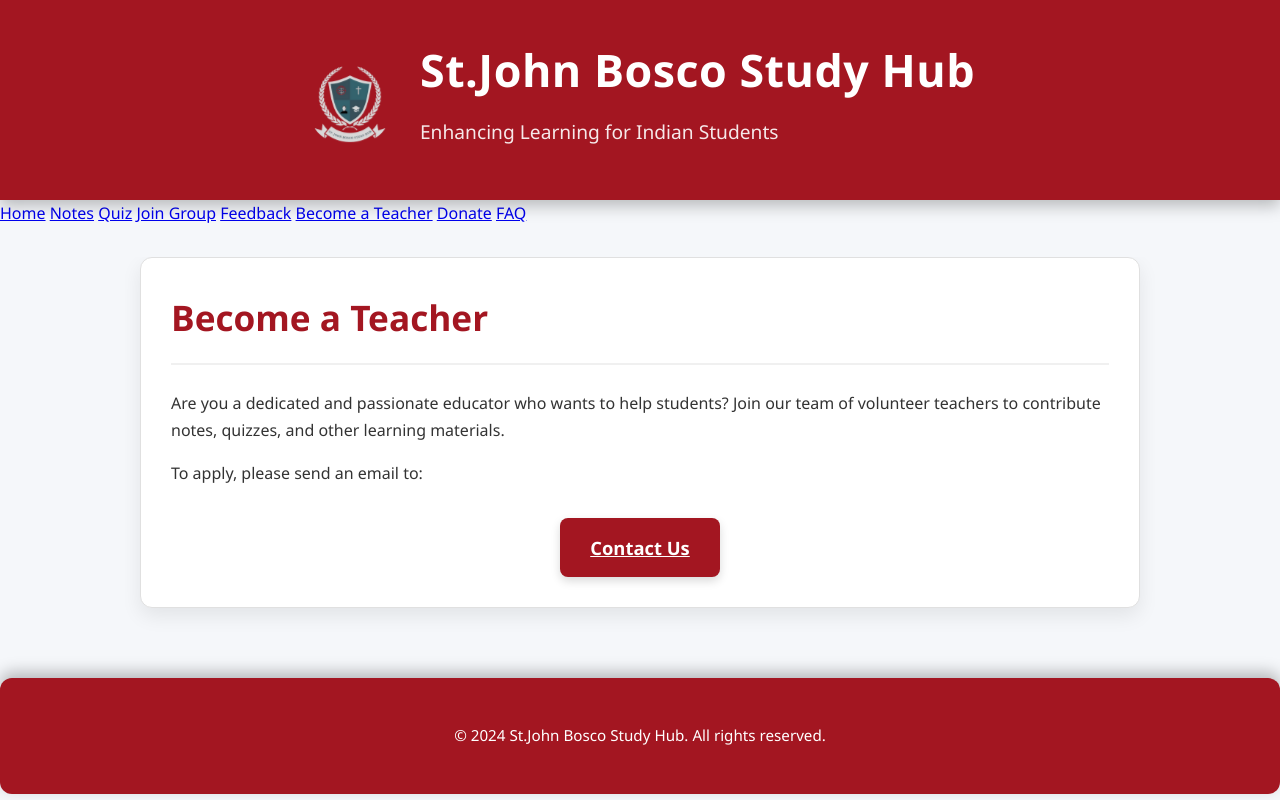
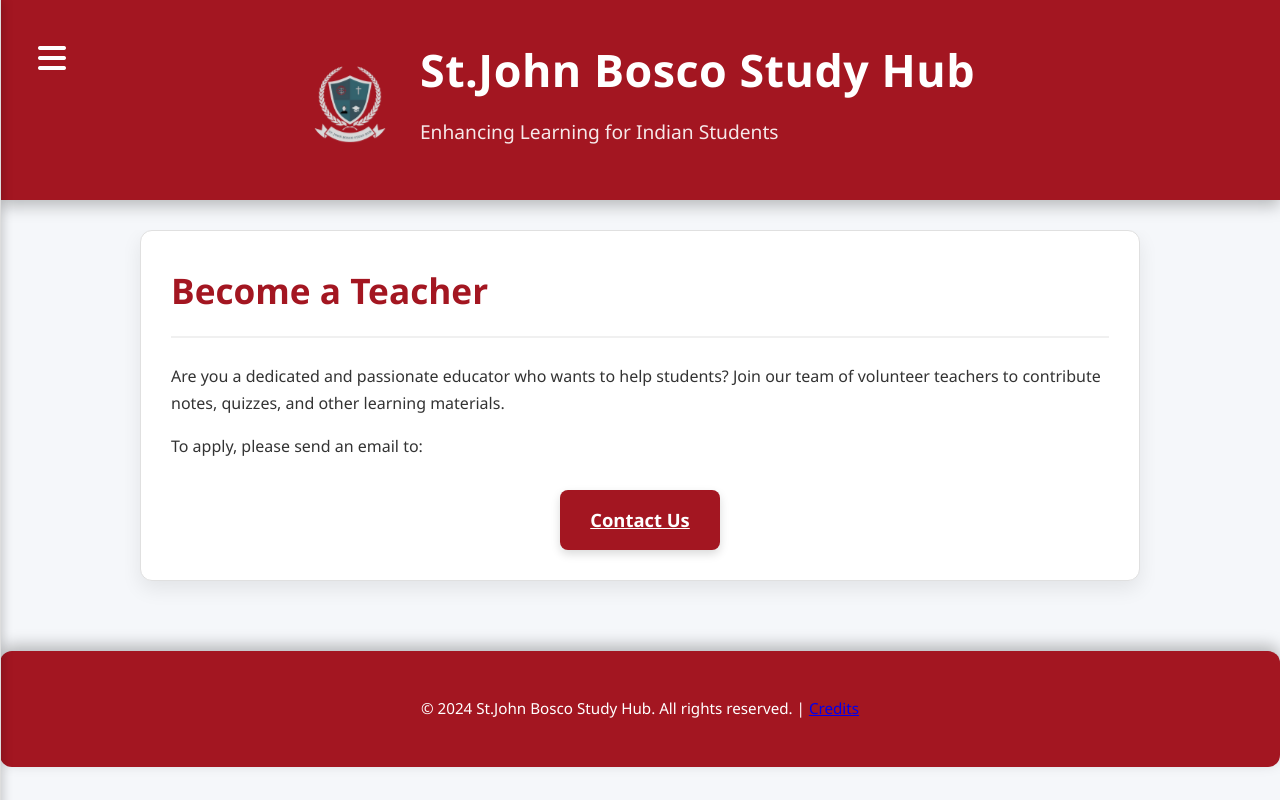
Before and after one commit to coolcoder282702/1.6, a plain HTML site: page teacher.html in a window 1280 px wide. Drawn offline with Linux system fonts and the light colour scheme.

Commit message:
Update teacher.html

```diff
--- a/teacher.html
+++ b/teacher.html
@@ -5,6 +5,7 @@
     <meta name="viewport" content="width=device-width, initial-scale=1.0">
     <title>Become a Teacher - SJKT DLP</title>
     <link rel="stylesheet" href="style.css">
+    <link rel="stylesheet" href="https://cdnjs.cloudflare.com/ajax/libs/font-awesome/6.0.0-beta3/css/all.min.css">
 </head>
 <body>
     <header>
@@ -15,31 +16,36 @@
                 <p>Enhancing Learning for Indian Students</p>
             </div>
         </div>
+        <button class="hamburger" onclick="toggleNav()">
+            <i class="fas fa-bars"></i>
+        </button>
     </header>
 
-    <nav>
-        <a href="index.html">Home</a>
-        <a href="notes.html">Notes</a>
-        <a href="quiz.html">Quiz</a>
-        <a href="group.html">Join Group</a>
-        <a href="feedback.html">Feedback</a>
-        <a href="teacher.html">Become a Teacher</a>
-        <a href="donate.html">Donate</a>
-        <a href="faq.html">FAQ</a>
+    <nav class="side-nav" id="sideNav">
+        <a href="index.html"style="color:#A31621;">Home</a>
+        <a href="notes.html"style="color:#A31621;">Notes</a>
+        <a href="quiz.html"style="color:#A31621;">Quiz</a>
+        <a href="group.html"style="color:#A31621;">Join Group</a>
+        <a href="feedback.html"style="color:#A31621;">Feedback</a>
+        <a href="teacher.html"style="color:#A31621;">Become a Teacher</a>
+        <a href="donate.html"style="color:#A31621;">Donate</a>
+        <a href="faq.html"style="color:#A31621;">FAQ</a>
+        <a href="credits.html"style="color:#A31621;">Credits</a>
     </nav>
+    <div class="overlay" onclick="toggleNav()"></div>
 
     <div class="container">
         <section id="teacher">
             <h2>Become a Teacher</h2>
             <p>Are you a dedicated and passionate educator who wants to help students? Join our team of volunteer teachers to contribute notes, quizzes, and other learning materials.</p>
             <p>To apply, please send an email to:</p>
-            <a href="stjohnboscostudyhub@gmail.com" class="teacher-button">Contact Us</a>
+            <a href="mailto:stjohnboscostudyhub@gmail.com" class="teacher-button">Contact Us</a>
 
         </section>
     </div>
 
     <footer>
-        <p>&copy; 2024 St.John Bosco Study Hub. All rights reserved.</p>
+        <p>&copy; 2024 St.John Bosco Study Hub. All rights reserved. | <a href="credits.html">Credits</a></p>
     </footer>
 
     <script src="script.js"></script>
```
